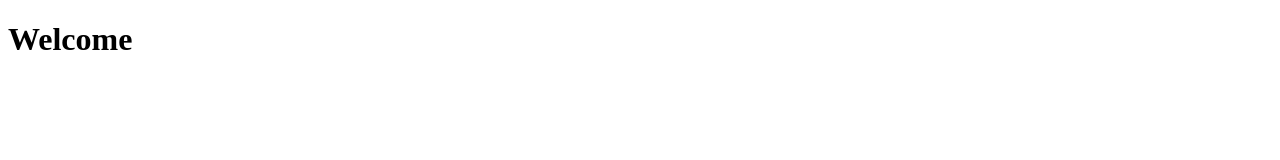
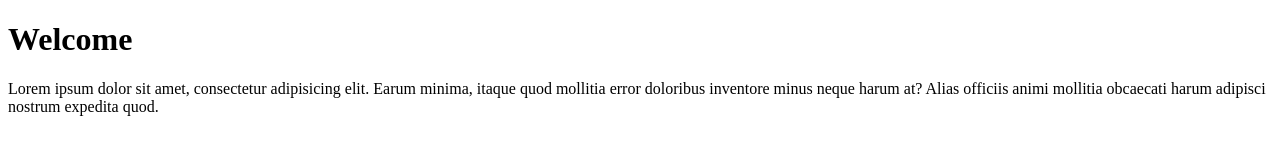
Before and after one commit to owaisraza72/index, a plain HTML site: page index.html in a window 1280 px wide. Drawn offline with Linux system fonts and the light colour scheme.

Commit message:
paragraph add

```diff
--- a/index.html
+++ b/index.html
@@ -1,11 +1,17 @@
 <!DOCTYPE html>
 <html lang="en">
+
 <head>
     <meta charset="UTF-8">
     <meta name="viewport" content="width=device-width, initial-scale=1.0">
-    <title>Document</title>
+    <title>Practice Mode</title>
 </head>
+
 <body>
     <h1>Welcome</h1>
+    <p>Lorem ipsum dolor sit amet, consectetur adipisicing elit. Earum minima, itaque quod mollitia error doloribus
+        inventore minus neque harum at? Alias officiis animi mollitia obcaecati harum adipisci nostrum expedita quod.
+    </p>
 </body>
+
 </html>
```
